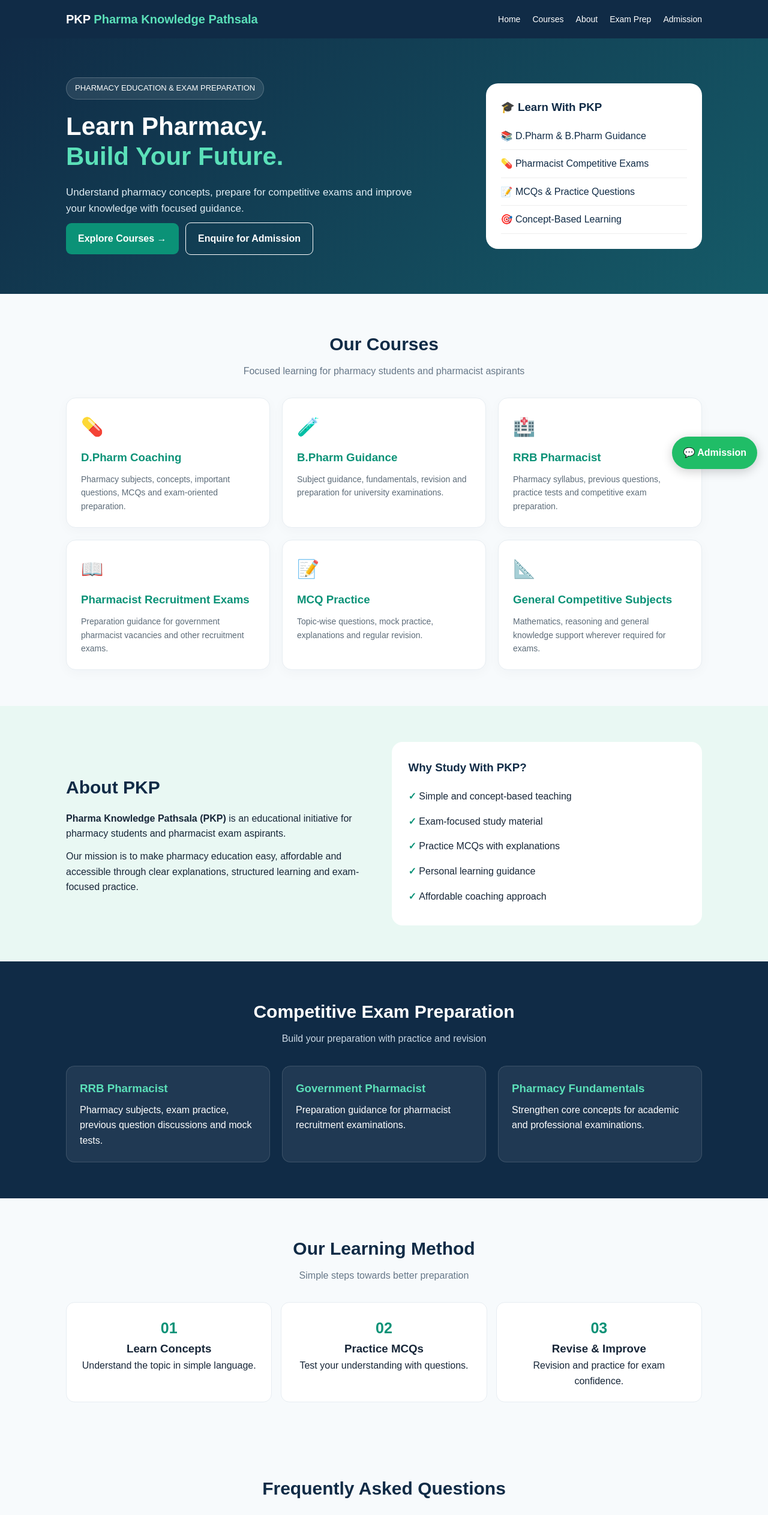
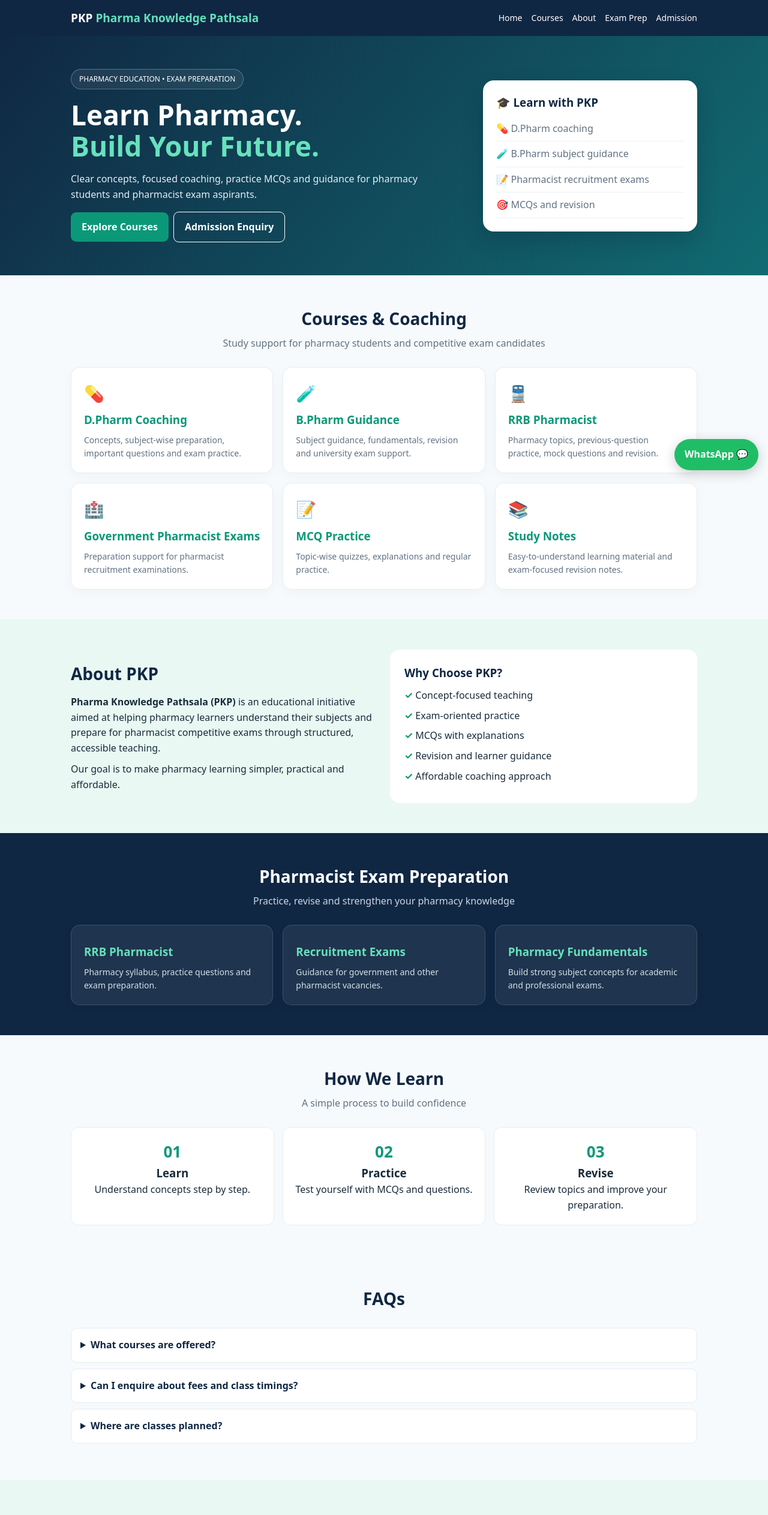
Before and after one commit to Narottam644/PKP-, a plain HTML site: page index.html in a window 1280 px wide. Shown: the top 2526 px of the page at 60% size. Drawn offline with Linux system fonts and the light colour scheme.

Commit message:
Add files via upload

```diff
--- a/index.html
+++ b/index.html
@@ -2,325 +2,165 @@
 <html lang="en">
 <head>
 <meta charset="UTF-8">
-<meta name="viewport" content="width=device-width, initial-scale=1.0">
-<meta name="description" content="Pharma Knowledge Pathsala (PKP) - Pharmacy coaching, D.Pharm, B.Pharm and pharmacist competitive exam preparation in Guwahati, Assam.">
-<meta name="keywords" content="Pharmacy coaching Guwahati, D Pharma coaching, B Pharma, RRB Pharmacist, Pharmacist coaching Assam">
+<meta name="viewport" content="width=device-width, initial-scale=1">
+<meta name="google-site-verification" content="Ngp_Ne7MPUkISzIrl4QCc7yRBx3pigyePHO8DJapBtc" />
+<meta name="description" content="Pharma Knowledge Pathsala - Pharmacy coaching and pharmacist exam preparation in Guwahati, Assam.">
 <title>Pharma Knowledge Pathsala | PKP</title>
-
 <style>
-*{margin:0;padding:0;box-sizing:border-box}
+:root{--navy:#102743;--teal:#0b9878;--mint:#e9f8f2;--gold:#ffc857;--ink:#182b3b;--muted:#617282;--white:#fff}
+*{box-sizing:border-box;margin:0;padding:0}
 html{scroll-behavior:smooth}
-body{font-family:Arial,Helvetica,sans-serif;color:#172638;background:#f7fafc;line-height:1.6}
-:root{--navy:#102b46;--green:#0b9277;--light:#e9f8f3;--gold:#f6c453}
-.container{max-width:1100px;margin:auto;padding:0 20px}
-header{background:var(--navy);color:white;padding:16px 0}
-.nav{display:flex;justify-content:space-between;align-items:center;gap:15px}
-.logo{font-size:20px;font-weight:800;color:white}
-.logo span{color:#5be0b9}
-.navlinks{display:flex;gap:20px;flex-wrap:wrap}
-.navlinks a{color:white;text-decoration:none;font-size:14px}
-.hero{background:linear-gradient(135deg,#102b46,#155b68);color:white;padding:65px 0}
-.hero-grid{display:grid;grid-template-columns:1.3fr .7fr;align-items:center;gap:30px}
-.tag{display:inline-block;background:#ffffff18;border:1px solid #ffffff35;padding:7px 14px;border-radius:25px;font-size:13px}
-.hero h1{font-size:42px;line-height:1.2;margin:20px 0}
-.hero h1 span{color:#5be0b9}
-.hero p{font-size:17px;color:#e0edf4;max-width:600px}
-.hero-box{background:white;color:var(--navy);padding:25px;border-radius:20px}
-.hero-box h3{margin-bottom:10px}
-.hero-box div{padding:10px 0;border-bottom:1px solid #eee}
-.btn{display:inline-block;background:var(--green);color:white;text-decoration:none;border:none;padding:13px 20px;border-radius:9px;font-weight:bold;margin:10px 7px 0 0;cursor:pointer}
-.btn-outline{background:transparent;border:1px solid white}
-.section{padding:60px 0}
-.section-title{text-align:center;margin-bottom:32px}
-.section-title h2{font-size:30px;color:var(--navy)}
-.section-title p{color:#667788;margin-top:8px}
-.grid{display:grid;grid-template-columns:repeat(3,1fr);gap:20px}
-.card{background:white;padding:24px;border-radius:16px;border:1px solid #e7edf2;box-shadow:0 5px 20px #102b4608}
-.card h3{color:var(--green);margin-bottom:10px}
-.icon{font-size:30px;margin-bottom:12px}
-.card p{color:#5c6b78;font-size:14px}
-.about{background:var(--light)}
-.about-grid{display:grid;grid-template-columns:1fr 1fr;gap:25px;align-items:center}
-.about-panel{background:white;padding:28px;border-radius:18px}
-.about-panel h3{color:var(--navy);margin-bottom:12px}
-.check{padding:8px 0}
-.check:before{content:"✓ ";color:var(--green);font-weight:bold}
-.feature-list{display:grid;grid-template-columns:1fr 1fr;gap:10px}
+body{font-family:system-ui,-apple-system,Segoe UI,Roboto,Arial,sans-serif;background:#f7fafc;color:var(--ink);line-height:1.6}
+.wrap{max-width:1080px;margin:auto;padding:0 18px}
+header{background:var(--navy);color:#fff;padding:15px 0}
+.nav{display:flex;align-items:center;justify-content:space-between;gap:16px;flex-wrap:wrap}
+.brand{font-weight:800;font-size:19px}.brand span{color:#64e0bb}
+nav{display:flex;gap:15px;flex-wrap:wrap}
+nav a{color:#fff;text-decoration:none;font-size:14px}
+.hero{background:linear-gradient(130deg,#102743,#116b72);color:white;padding:55px 0}
+.hero-grid{display:grid;grid-template-columns:1.3fr .7fr;gap:25px;align-items:center}
+.pill{display:inline-block;border:1px solid #ffffff44;background:#ffffff12;padding:6px 13px;border-radius:30px;font-size:12px}
+h1{font-size:clamp(30px,5vw,46px);line-height:1.15;margin:16px 0}
+h1 span{color:#67e2bd}
+.hero p{max-width:640px;color:#e3edf2}
+.btn{display:inline-block;margin:15px 8px 0 0;padding:12px 18px;border-radius:9px;text-decoration:none;font-weight:700;background:var(--teal);color:white}
+.btn.alt{border:1px solid #fff;background:transparent}
+.hero-card{background:#fff;color:var(--navy);border-radius:18px;padding:22px;box-shadow:0 15px 35px #001b2933}
+.hero-card h3{margin-bottom:8px}.hero-card p{color:var(--muted);padding:8px 0;border-bottom:1px solid #edf0f2}
+section{padding:50px 0}
+.heading{text-align:center;margin-bottom:26px}
+.heading h2{font-size:28px;color:var(--navy)}
+.heading p{color:var(--muted);margin-top:6px}
+.cards{display:grid;grid-template-columns:repeat(3,1fr);gap:16px}
+.card{background:white;border:1px solid #e7edf1;border-radius:15px;padding:21px;box-shadow:0 5px 18px #10274308}
+.card .emoji{font-size:27px}.card h3{color:var(--teal);margin:8px 0}
+.card p{font-size:14px;color:var(--muted)}
+.about{background:var(--mint)}
+.about-grid{display:grid;grid-template-columns:1fr 1fr;gap:20px;align-items:center}
+.about-box{background:white;border-radius:16px;padding:24px}
+.about-box h3{color:var(--navy);margin-bottom:10px}
+.check{margin:8px 0}.check:before{content:"✓ ";color:var(--teal);font-weight:bold}
 .exam{background:var(--navy);color:white}
-.exam .section-title h2{color:white}
-.exam .section-title p{color:#cbd9e5}
-.exam-card{background:#ffffff12;border:1px solid #ffffff20;padding:22px;border-radius:14px}
-.exam-card h3{color:#5be0b9;margin-bottom:8px}
-.steps{display:grid;grid-template-columns:repeat(3,1fr);gap:15px}
-.step{padding:22px;background:white;border-radius:14px;text-align:center;border:1px solid #e7edf2}
-.step b{display:block;font-size:25px;color:var(--green)}
-.faq details{background:white;padding:17px;margin:12px 0;border-radius:10px;border:1px solid #e7edf2}
-.faq summary{font-weight:bold;color:var(--navy);cursor:pointer}
-.faq p{padding-top:12px;color:#586879}
-.contact{background:#e9f8f3}
-form{background:white;padding:25px;border-radius:15px;max-width:650px;margin:auto}
-input,select,textarea{width:100%;padding:13px;margin:8px 0 15px;border:1px solid #d6e0e7;border-radius:8px;font:inherit}
-label{font-size:14px;font-weight:bold}
-footer{background:#0b1d30;color:#d6e3ee;padding:30px 0;text-align:center}
-footer a{color:#5be0b9}
-.floating{position:fixed;bottom:18px;right:18px;background:#20bd67;color:white;text-decoration:none;padding:14px 18px;border-radius:50px;box-shadow:0 4px 18px #0003;font-weight:bold;z-index:10}
-@media(max-width:750px){
-.nav{align-items:flex-start;flex-direction:column}
-.navlinks{gap:12px}
-.hero-grid,.about-grid{grid-template-columns:1fr}
-.hero h1{font-size:32px}
-.grid{grid-template-columns:1fr}
-.steps{grid-template-columns:1fr}
-.feature-list{grid-template-columns:1fr}
-.section{padding:45px 0}
-}
+.exam .heading h2{color:white}.exam .heading p{color:#c9d7e3}
+.exam .card{background:#ffffff10;border-color:#ffffff22;color:white}
+.exam .card h3{color:#66e0bb}.exam .card p{color:#d3e0e8}
+.steps{display:grid;grid-template-columns:repeat(3,1fr);gap:14px}
+.step{background:white;border:1px solid #e7edf1;border-radius:13px;padding:20px;text-align:center}
+.step b{font-size:26px;color:var(--teal)}
+.faq details{background:white;border:1px solid #e6edf1;border-radius:10px;padding:15px;margin:10px 0}
+.faq summary{cursor:pointer;font-weight:700;color:var(--navy)}
+.faq details p{color:var(--muted);padding-top:9px}
+.contact{background:#e9f8f2}
+form{background:white;max-width:650px;margin:auto;border-radius:16px;padding:23px}
+label{font-weight:700;font-size:14px}
+input,select,textarea{width:100%;padding:12px;border:1px solid #d6e1e8;border-radius:8px;margin:7px 0 14px;font:inherit}
+button{border:0;cursor:pointer;font:inherit}
+footer{background:#091a2c;color:#dce7ee;text-align:center;padding:28px 0}
+footer strong{color:#68e0bc}
+.whatsapp-float{position:fixed;right:16px;bottom:16px;background:#20bd67;color:white;text-decoration:none;padding:13px 17px;border-radius:40px;font-weight:800;box-shadow:0 5px 20px #0003}
+@media(max-width:760px){.hero-grid,.about-grid{grid-template-columns:1fr}.cards{grid-template-columns:1fr}.steps{grid-template-columns:1fr}.nav{align-items:flex-start;flex-direction:column}.hero{padding:40px 0}section{padding:40px 0}}
 </style>
 </head>
-
 <body>
-
 <header>
-<div class="container nav">
-<div class="logo">PKP <span>Pharma Knowledge Pathsala</span></div>
-<nav class="navlinks">
-<a href="#home">Home</a>
-<a href="#courses">Courses</a>
-<a href="#about">About</a>
-<a href="#exams">Exam Prep</a>
-<a href="#admission">Admission</a>
-</nav>
+<div class="wrap nav">
+<div class="brand">PKP <span>Pharma Knowledge Pathsala</span></div>
+<nav><a href="#home">Home</a><a href="#courses">Courses</a><a href="#about">About</a><a href="#exam">Exam Prep</a><a href="#admission">Admission</a></nav>
 </div>
 </header>
 
-<!-- HERO -->
 <section class="hero" id="home">
-<div class="container hero-grid">
+<div class="wrap hero-grid">
 <div>
-<span class="tag">PHARMACY EDUCATION & EXAM PREPARATION</span>
+<span class="pill">PHARMACY EDUCATION • EXAM PREPARATION</span>
 <h1>Learn Pharmacy.<br><span>Build Your Future.</span></h1>
-<p>Understand pharmacy concepts, prepare for competitive exams and improve your knowledge with focused guidance.</p>
-<a href="#courses" class="btn">Explore Courses →</a>
-<a href="#admission" class="btn btn-outline">Enquire for Admission</a>
+<p>Clear concepts, focused coaching, practice MCQs and guidance for pharmacy students and pharmacist exam aspirants.</p>
+<a class="btn" href="#courses">Explore Courses</a><a class="btn alt" href="#admission">Admission Enquiry</a>
 </div>
-
-<div class="hero-box">
-<h3>🎓 Learn With PKP</h3>
-<div>📚 D.Pharm & B.Pharm Guidance</div>
-<div>💊 Pharmacist Competitive Exams</div>
-<div>📝 MCQs & Practice Questions</div>
-<div>🎯 Concept-Based Learning</div>
+<div class="hero-card">
+<h3>🎓 Learn with PKP</h3>
+<p>💊 D.Pharm coaching</p><p>🧪 B.Pharm subject guidance</p><p>📝 Pharmacist recruitment exams</p><p>🎯 MCQs and revision</p>
 </div>
 </div>
 </section>
 
-<!-- COURSES -->
-<section class="section" id="courses">
-<div class="container">
-<div class="section-title">
-<h2>Our Courses</h2>
-<p>Focused learning for pharmacy students and pharmacist aspirants</p>
-</div>
-
-<div class="grid">
-<div class="card">
-<div class="icon">💊</div>
-<h3>D.Pharm Coaching</h3>
-<p>Pharmacy subjects, concepts, important questions, MCQs and exam-oriented preparation.</p>
-</div>
-
-<div class="card">
-<div class="icon">🧪</div>
-<h3>B.Pharm Guidance</h3>
-<p>Subject guidance, fundamentals, revision and preparation for university examinations.</p>
-</div>
-
-<div class="card">
-<div class="icon">🏥</div>
-<h3>RRB Pharmacist</h3>
-<p>Pharmacy syllabus, previous questions, practice tests and competitive exam preparation.</p>
-</div>
-
-<div class="card">
-<div class="icon">📖</div>
-<h3>Pharmacist Recruitment Exams</h3>
-<p>Preparation guidance for government pharmacist vacancies and other recruitment exams.</p>
-</div>
-
-<div class="card">
-<div class="icon">📝</div>
-<h3>MCQ Practice</h3>
-<p>Topic-wise questions, mock practice, explanations and regular revision.</p>
-</div>
-
-<div class="card">
-<div class="icon">📐</div>
-<h3>General Competitive Subjects</h3>
-<p>Mathematics, reasoning and general knowledge support wherever required for exams.</p>
-</div>
+<section id="courses">
+<div class="wrap">
+<div class="heading"><h2>Courses & Coaching</h2><p>Study support for pharmacy students and competitive exam candidates</p></div>
+<div class="cards">
+<div class="card"><div class="emoji">💊</div><h3>D.Pharm Coaching</h3><p>Concepts, subject-wise preparation, important questions and exam practice.</p></div>
+<div class="card"><div class="emoji">🧪</div><h3>B.Pharm Guidance</h3><p>Subject guidance, fundamentals, revision and university exam support.</p></div>
+<div class="card"><div class="emoji">🚆</div><h3>RRB Pharmacist</h3><p>Pharmacy topics, previous-question practice, mock questions and revision.</p></div>
+<div class="card"><div class="emoji">🏥</div><h3>Government Pharmacist Exams</h3><p>Preparation support for pharmacist recruitment examinations.</p></div>
+<div class="card"><div class="emoji">📝</div><h3>MCQ Practice</h3><p>Topic-wise quizzes, explanations and regular practice.</p></div>
+<div class="card"><div class="emoji">📚</div><h3>Study Notes</h3><p>Easy-to-understand learning material and exam-focused revision notes.</p></div>
 </div>
 </div>
 </section>
 
-<!-- ABOUT -->
-<section class="section about" id="about">
-<div class="container about-grid">
-<div>
-<div class="section-title" style="text-align:left;margin-bottom:15px">
-<h2>About PKP</h2>
+<section class="about" id="about">
+<div class="wrap about-grid">
+<div><div class="heading" style="text-align:left;margin-bottom:12px"><h2>About PKP</h2></div>
+<p><strong>Pharma Knowledge Pathsala (PKP)</strong> is an educational initiative aimed at helping pharmacy learners understand their subjects and prepare for pharmacist competitive exams through structured, accessible teaching.</p>
+<p style="margin-top:10px">Our goal is to make pharmacy learning simpler, practical and affordable.</p></div>
+<div class="about-box"><h3>Why Choose PKP?</h3><div class="check">Concept-focused teaching</div><div class="check">Exam-oriented practice</div><div class="check">MCQs with explanations</div><div class="check">Revision and learner guidance</div><div class="check">Affordable coaching approach</div></div>
 </div>
-<p><b>Pharma Knowledge Pathsala (PKP)</b> is an educational initiative for pharmacy students and pharmacist exam aspirants.</p>
-<p style="margin-top:12px">Our mission is to make pharmacy education easy, affordable and accessible through clear explanations, structured learning and exam-focused practice.</p>
-</div>
+</section>
 
-<div class="about-panel">
-<h3>Why Study With PKP?</h3>
-<div class="check">Simple and concept-based teaching</div>
-<div class="check">Exam-focused study material</div>
-<div class="check">Practice MCQs with explanations</div>
-<div class="check">Personal learning guidance</div>
-<div class="check">Affordable coaching approach</div>
+<section class="exam" id="exam">
+<div class="wrap">
+<div class="heading"><h2>Pharmacist Exam Preparation</h2><p>Practice, revise and strengthen your pharmacy knowledge</p></div>
+<div class="cards">
+<div class="card"><h3>RRB Pharmacist</h3><p>Pharmacy syllabus, practice questions and exam preparation.</p></div>
+<div class="card"><h3>Recruitment Exams</h3><p>Guidance for government and other pharmacist vacancies.</p></div>
+<div class="card"><h3>Pharmacy Fundamentals</h3><p>Build strong subject concepts for academic and professional exams.</p></div>
 </div>
 </div>
 </section>
 
-<!-- EXAM -->
-<section class="section exam" id="exams">
-<div class="container">
-<div class="section-title">
-<h2>Competitive Exam Preparation</h2>
-<p>Build your preparation with practice and revision</p>
-</div>
-
-<div class="grid">
-<div class="exam-card">
-<h3>RRB Pharmacist</h3>
-<p>Pharmacy subjects, exam practice, previous question discussions and mock tests.</p>
-</div>
-<div class="exam-card">
-<h3>Government Pharmacist</h3>
-<p>Preparation guidance for pharmacist recruitment examinations.</p>
-</div>
-<div class="exam-card">
-<h3>Pharmacy Fundamentals</h3>
-<p>Strengthen core concepts for academic and professional examinations.</p>
-</div>
-</div>
+<section>
+<div class="wrap">
+<div class="heading"><h2>How We Learn</h2><p>A simple process to build confidence</p></div>
+<div class="steps"><div class="step"><b>01</b><h3>Learn</h3><p>Understand concepts step by step.</p></div><div class="step"><b>02</b><h3>Practice</h3><p>Test yourself with MCQs and questions.</p></div><div class="step"><b>03</b><h3>Revise</h3><p>Review topics and improve your preparation.</p></div></div>
 </div>
 </section>
 
-<!-- LEARNING PROCESS -->
-<section class="section">
-<div class="container">
-<div class="section-title">
-<h2>Our Learning Method</h2>
-<p>Simple steps towards better preparation</p>
-</div>
-<div class="steps">
-<div class="step"><b>01</b><h3>Learn Concepts</h3><p>Understand the topic in simple language.</p></div>
-<div class="step"><b>02</b><h3>Practice MCQs</h3><p>Test your understanding with questions.</p></div>
-<div class="step"><b>03</b><h3>Revise & Improve</h3><p>Revision and practice for exam confidence.</p></div>
-</div>
+<section class="faq">
+<div class="wrap">
+<div class="heading"><h2>FAQs</h2></div>
+<details><summary>What courses are offered?</summary><p>D.Pharm coaching, B.Pharm guidance and pharmacist exam preparation.</p></details>
+<details><summary>Can I enquire about fees and class timings?</summary><p>Yes. Send an admission enquiry through the form or WhatsApp to ask about current fees and schedules.</p></details>
+<details><summary>Where are classes planned?</summary><p>Guwahati, Assam. Please contact PKP for current class details.</p></details>
 </div>
 </section>
 
-<!-- FAQ -->
-<section class="section faq" id="faq">
-<div class="container">
-<div class="section-title">
-<h2>Frequently Asked Questions</h2>
-</div>
-<details>
-<summary>Which courses are available?</summary>
-<p>D.Pharm, B.Pharm guidance and pharmacist competitive exam preparation.</p>
-</details>
-<details>
-<summary>Are pharmacist competitive exams covered?</summary>
-<p>Preparation guidance and practice for pharmacist recruitment exams is a key focus.</p>
-</details>
-<details>
-<summary>How can I enquire about admission?</summary>
-<p>Fill in the enquiry form below. Your enquiry can be sent directly through WhatsApp.</p>
-</details>
-<details>
-<summary>Where is PKP located?</summary>
-<p>Guwahati, Assam. Contact us for class details and availability.</p>
-</details>
-</div>
-</section>
-
-<!-- ADMISSION FORM -->
-<section class="section contact" id="admission">
-<div class="container">
-<div class="section-title">
-<h2>Admission Enquiry</h2>
-<p>Interested in joining? Send us your details.</p>
-</div>
-
-<form id="admissionForm">
-<label>Your Name</label>
-<input id="studentName" type="text" placeholder="Enter your name" required>
-
-<label>Mobile Number</label>
-<input id="studentPhone" type="tel" placeholder="Your mobile number" required>
-
-<label>Course Interested In</label>
-<select id="course" required>
-<option value="">Select course</option>
-<option>D.Pharm Coaching</option>
-<option>B.Pharm Guidance</option>
-<option>RRB Pharmacist Preparation</option>
-<option>Government Pharmacist Exams</option>
-<option>MCQ Practice</option>
-<option>Other</option>
-</select>
-
-<label>Message (Optional)</label>
-<textarea id="message" rows="3" placeholder="Your question or message"></textarea>
-
-<button class="btn" type="submit">Send Admission Enquiry</button>
+<section class="contact" id="admission">
+<div class="wrap">
+<div class="heading"><h2>Admission Enquiry</h2><p>Fill in your details. The enquiry will open in WhatsApp.</p></div>
+<form id="enquiry">
+<label>Name</label><input id="name" required placeholder="Your name">
+<label>Mobile number</label><input id="phone" type="tel" required placeholder="Your mobile number">
+<label>Course</label><select id="course" required><option value="">Select a course</option><option>D.Pharm Coaching</option><option>B.Pharm Guidance</option><option>RRB Pharmacist Preparation</option><option>Government Pharmacist Exams</option><option>MCQ Practice</option><option>Other</option></select>
+<label>Message (optional)</label><textarea id="message" rows="3" placeholder="Your query"></textarea>
+<button class="btn" type="submit">Send Enquiry on WhatsApp</button>
 </form>
 </div>
 </section>
 
-<footer>
-<div class="container">
-<h3>PKP – Pharma Knowledge Pathsala</h3>
-<p>Pharmacy Education • Competitive Exam Preparation</p>
-<p>Guwahati, Assam, India</p>
-<p style="margin-top:15px">© 2026 PKP. All rights reserved.</p>
-</div>
-</footer>
-
-<a class="floating" href="#admission">💬 Admission</a>
+<footer><div class="wrap"><h3>PKP — <strong>Pharma Knowledge Pathsala</strong></h3><p>Pharmacy Education • Competitive Exam Preparation</p><p>Guwahati, Assam, India</p><p>© 2026 PKP</p></div></footer>
+<a class="whatsapp-float" href="https://wa.me/918393072289?text=Hello%20PKP%2C%20I%20want%20to%20enquire%20about%20coaching." target="_blank" rel="noopener">WhatsApp 💬</a>
 
 <script>
-// IMPORTANT: Replace the number below with your WhatsApp number.
-// Use country code 91, without + or spaces.
-const WHATSAPP_NUMBER = "91XXXXXXXXXX";
-
-document.getElementById("admissionForm").addEventListener("submit",function(e){
-e.preventDefault();
-
-const name=document.getElementById("studentName").value;
-const phone=document.getElementById("studentPhone").value;
-const course=document.getElementById("course").value;
-const message=document.getElementById("message").value;
-
-const text=
-"PKP Admission Enquiry%0A"+
-"Name: "+encodeURIComponent(name)+"%0A"+
-"Mobile: "+encodeURIComponent(phone)+"%0A"+
-"Course: "+encodeURIComponent(course)+"%0A"+
-"Message: "+encodeURIComponent(message);
-
-if(WHATSAPP_NUMBER.includes("X")){
-alert("Website owner: Please add your WhatsApp number in the code first.");
-return;
-}
-
-window.open("https://wa.me/"+WHATSAPP_NUMBER+"?text="+text,"_blank");
+const PKP_WHATSAPP = "918393072289";
+document.getElementById("enquiry").addEventListener("submit",function(e){
+ e.preventDefault();
+ const n=document.getElementById("name").value.trim();
+ const p=document.getElementById("phone").value.trim();
+ const c=document.getElementById("course").value;
+ const m=document.getElementById("message").value.trim();
+ const msg=`PKP Admission Enquiry\nName: ${n}\nMobile: ${p}\nCourse: ${c}\nMessage: ${m}`;
+ window.open("https://wa.me/"+PKP_WHATSAPP+"?text="+encodeURIComponent(msg),"_blank");
 });
 </script>
-
 </body>
 </html>
```
